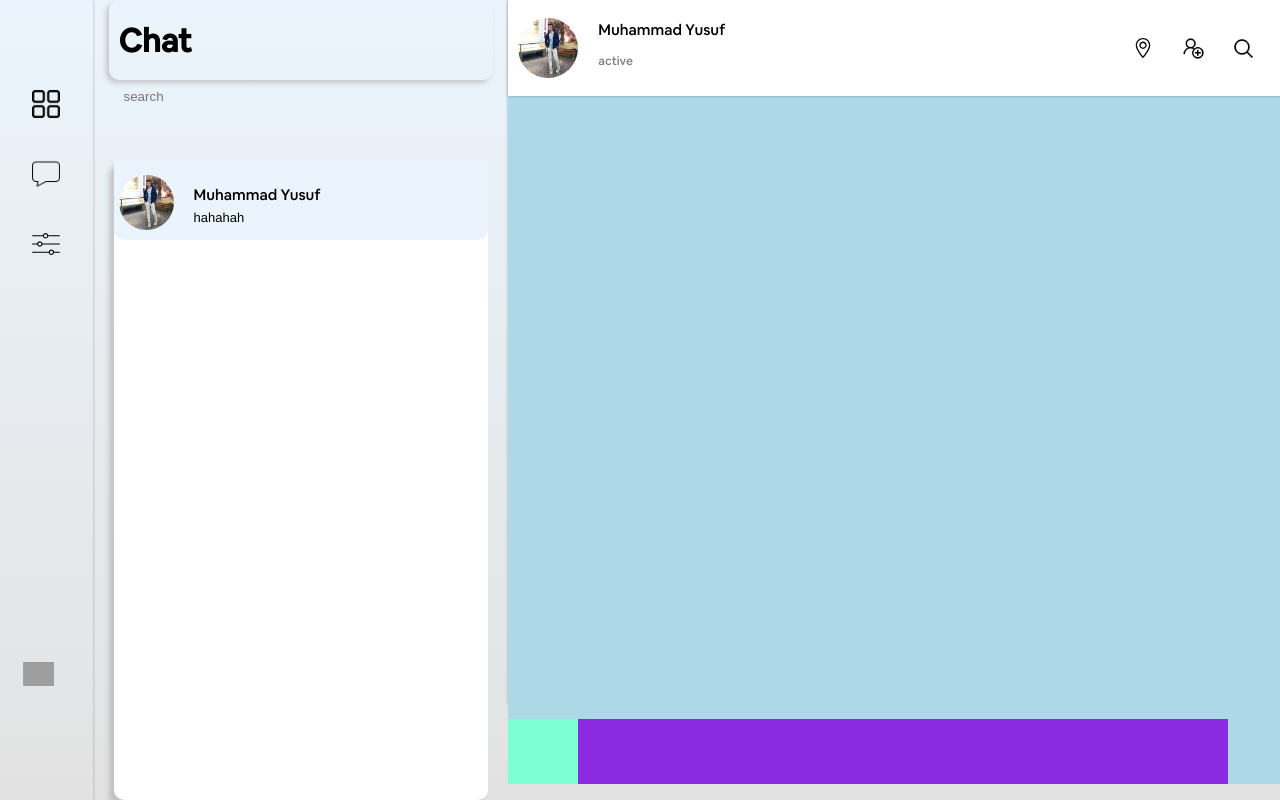
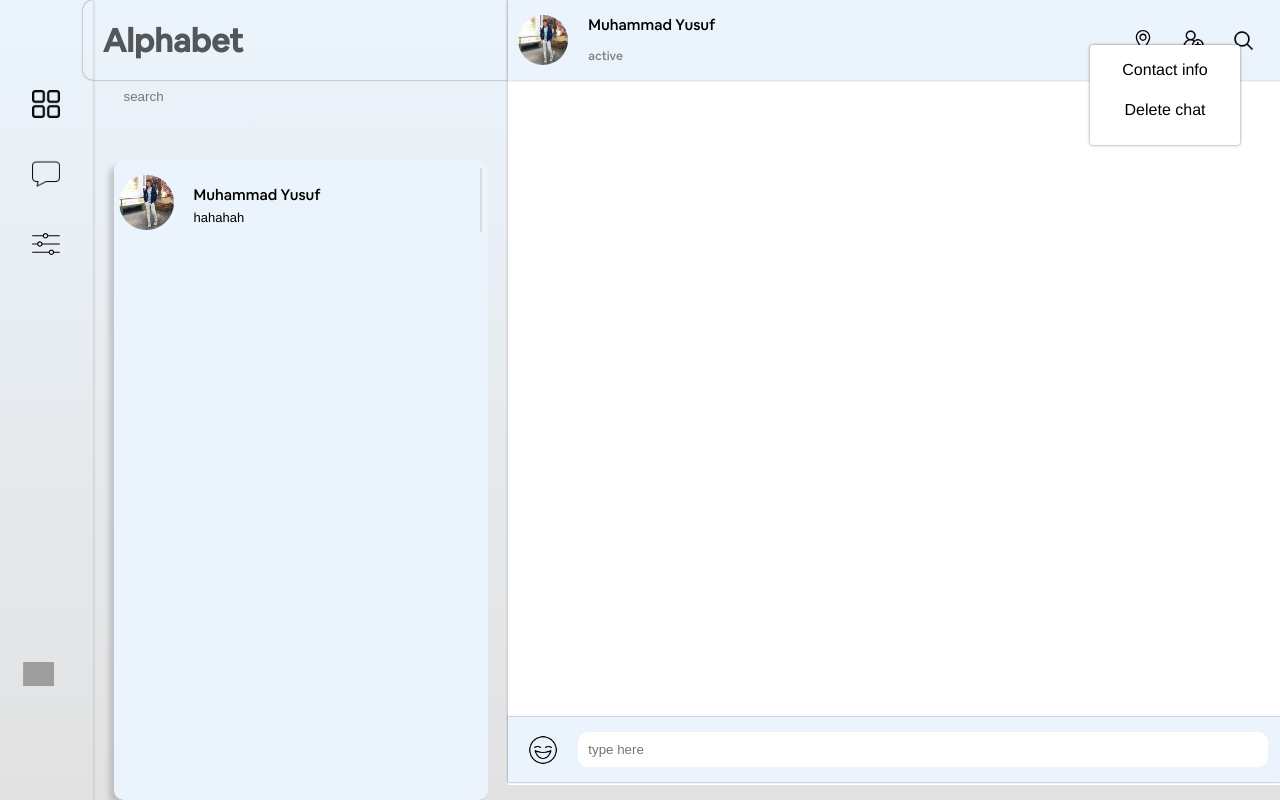
Before and after one commit to m-joseph27/Firebase-with-Vuejs, a Vue app: page / in a window 1280 px wide. Built offline with nearby package versions, Linux system fonts and the light colour scheme; grey boxes are pictures that could not be loaded.

Commit message:
add module contact info

```diff
--- /dev/null
+++ b/src/components/Modulemore.vue
@@ -0,0 +1,57 @@
+<template>
+  <div class="wrapperModule">
+    <div class="contentModule">
+      <div class="moduleContentInfo">
+        <p>Contact info</p>
+      </div>
+      <div class="moduleDelete">
+        <p>Delete chat</p>
+      </div>
+    </div>
+  </div>
+</template>
+
+<script>
+export default {
+
+}
+</script>
+
+<style lang="scss" scoped>
+.wrapperModule{
+  // background-color: rgba(7, 7, 7, 0.288);
+  position: fixed;
+  width: 100%;
+  height: 100%;
+  .contentModule{
+    background-color: white;
+    box-shadow: 0 0 3px rgba(0, 0, 0, 0.500);
+    width: 150px;
+    height: 100px;
+    position: absolute;
+    top: 45px;
+    right: 40px;
+    display: flex;
+    flex-direction: column;
+    border-radius: 3px;
+    cursor: pointer;
+    .moduleContentInfo{
+      // background-color: salmon;
+      width: 100%;
+      height: 40px;
+      &:hover{
+        background-color: #EBF4FC;
+      }
+    }
+    .moduleDelete{
+      // background-color: rgb(160, 64, 53);
+      width: 100%;
+      height: 40px;
+      &:hover{
+        background-color: #EBF4FC;
+      }
+    }
+  }
+}
+
+</style>
--- a/src/views/Home.vue
+++ b/src/views/Home.vue
@@ -31,16 +31,25 @@
         </div>
       </div>
       <div class="personalBodyChat">
+        <div class="personalBodyChatWrap">
+          <div class="personalChatting"></div>
           <div class="bodyChatSend">
-          <div class="attachment"></div>
-          <div class="buttonText"></div>
-          <div class="buttonSend"></div>
+            <div class="attachment">
+              <img src="../assets/img/icons8-lol-50.png" width="30px" height="30px">
+            </div>
+            <div class="buttonText">
+              <input type="text" placeholder="type here">
+            </div>
+            <div class="buttonSend">
+              <img src="../assets/img/send.svg" width="30px" height="30px">
+            </div>
+          </div>
         </div>
       </div>
     </div>
     <div class="chatting">
       <div class="headChat">
-        <h1>Chat</h1>
+        <h1>Alphabet</h1>
       </div>
       <div class="search">
         <input type="text" placeholder="search">
@@ -54,10 +63,12 @@
             <div class="personName"><h2>Muhammad Yusuf</h2></div>
             <div class="personChat"><p>hahahah</p></div>
           </div>
+          <hr>
         </div>
       </div>
     </div>
   <sidebar/>
+  <modulemore/>
   </div>
 </template>
 
@@ -65,11 +76,13 @@
 // @ is an alias to /src
 // import HelloWorld from '@/components/HelloWorld.vue'
 import Sidebar from '../components/Sidebar.vue'
+import modulemore from '../components/Modulemore.vue'
 
 export default {
   name: 'Home',
   components: {
-    Sidebar
+    Sidebar,
+    modulemore
   }
 }
 </script>
@@ -86,6 +99,7 @@ export default {
 .wrapper{
   // background-color: #EBF4FC;
   background: linear-gradient(#EBF4FC ,#e2e2e2);
+  // background-color: #fff;
   width: 100vw;
   height: 100vh;
   display: flex;
@@ -96,14 +110,15 @@ export default {
   .mainChat{
     // background-color: khaki;
     width: 65vw;
-    height: 100vh - 12vh;
+    height: 100vh - 10vh;
     box-shadow: 0 0 3px rgba(0, 0, 0, 0.26);
     display: flex;
+    position: relative;
     // padding-left: 15px;
     .navChat{
-      background-color: rgb(255, 255, 255);
+      background-color: #EBF4FC;
       width: 100%;
-      height: 12vh;
+      height: 10vh;
       box-shadow: 0 0 3px rgba(0, 0, 0, 0.26);
       position: fixed;
       display: flex;
@@ -117,8 +132,8 @@ export default {
         align-items: center;
         .personPicture{
           // background-color: slategray;
-          width: 60px;
-          height: 60px;
+          width: 50px;
+          height: 50px;
           margin-left: 10px;
           border-radius: 100%;
           overflow: hidden;
@@ -145,7 +160,7 @@ export default {
             h1{
               font-size: 15px;
               font-weight: 400;
-              line-height: 40px;
+              line-height: 30px;
             }
           }
           .contactStatus{
@@ -209,6 +224,7 @@ export default {
           display: flex;
           justify-content: center;
           align-items: center;
+          cursor: pointer;
           img{
             transform: rotate(90deg);
           }
@@ -216,33 +232,71 @@ export default {
       }
     }
     .personalBodyChat{
-      background-color: lightblue;
+      background-color: rgb(255, 255, 255);
       width: 100%;
       height: 100%;
-      margin-top: 80px;
+      margin-top: 65px;
       display: flex;
       align-items: flex-end;
+      .personalBodyChatWrap{
+        display: flex;
+        width: 100%;
+        height: 100%;
+        margin-top: 65px;
+        max-width: 100%;
+        .personalChatting{
+          background-color: rgb(255, 255, 255);
+          width: 100%;
+          height: 88%;
+        }
         .bodyChatSend{
-        // background-color: lightcoral;
+          background-color: #EBF4FC;
           width: 100%;
           height: 65px;
           display: flex;
-        position: relative;
+          position: absolute;
+          bottom: -62px;
+          box-shadow: 0 0 2px rgba(0, 0, 0, 0.527);
           .attachment{
-          background-color: aquamarine;
+            // background-color: aquamarine;
             width: 70px;
             height: 100%;
             position: absolute;
             left: 0;
             top: 0;
+            display: flex;
+            justify-content: center;
+            align-items: center;
           }
           .buttonText{
-          background-color: blueviolet;
-          width: 650px;
+            // background-color: blueviolet;
+            width: 690px;
             height: 100%;
             position: absolute;
             top: 0;
             left: 70px;
+            display: flex;
+            align-items: center;
+            input{
+              width: 100%;
+              height: 50%;
+              padding-left: 10px;
+              border-radius: 10px;
+              outline: none;
+              border: none;
+            }
+          }
+          .buttonSend{
+            // background-color: burlywood;
+            position: absolute;
+            top: 0;
+            left: 760px;
+            width: 70px;
+            height: 100%;
+            display: flex;
+            justify-content: center;
+            align-items: center;
+          }
         }
       }
     }
@@ -256,17 +310,17 @@ export default {
     align-items: center;
     .headChat{
       // background-color: lightblue;
-      width: 90%;
+      width: 100%;
       height: 10%;
-      box-shadow: -3px 3px 5px rgba(167, 165, 165, 0.562);
+      box-shadow: 0 0 2px rgba(0, 0, 0, 0.562);
       border-radius: 10px;
-      padding-left: 10px;
+      padding-left: 20px;
       display: flex;
       align-items: center;
       h1{
         text-align: left;
         font-family: airbnbmedium;
-        // color: rgb(250, 250, 250);
+        color: rgba(0, 0, 0, 0.644);
       }
     }
     .search{
@@ -287,7 +341,7 @@ export default {
       }
     }
     .bodyChat{
-      background-color: white;
+      background-color: #EBF4FC;
       border-radius: 10px;
       // position: fixed;
       width: 90%;
@@ -298,13 +352,16 @@ export default {
       align-items: center;
       box-shadow: -5px 5px 5px rgba(167, 165, 165, 0.562);
       .people{
-        background-color: #EBF4FC;
+        // background-color: rgb(255, 255, 255);
         width: 100%;
         height: 80px;
         display: flex;
         border-radius: 0 0 10px 10px;
         // margin: 5px 0;
         overflow: hidden;
+        hr{
+          border: 1px solid gainsboro;
+        }
         .photo{
           // background-color: rosybrown;
           width: 55px;
```
Also changed, not shown: src/assets/img/icons8-lol-50.png (added), src/assets/img/send.svg (added). Lines whose indentation alone changed are shown as unchanged.
